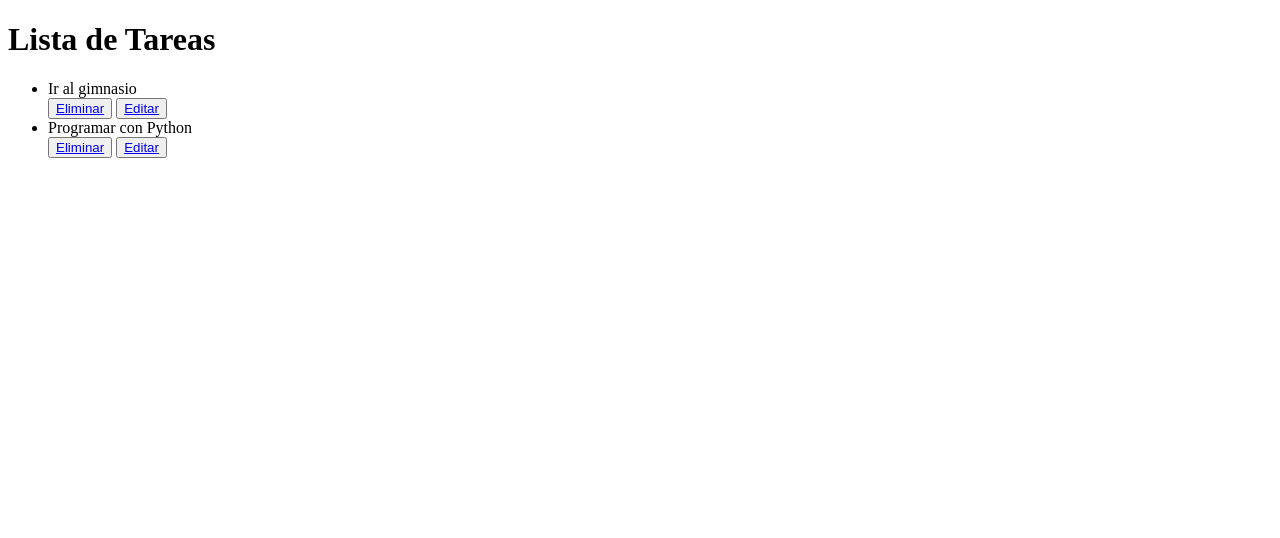
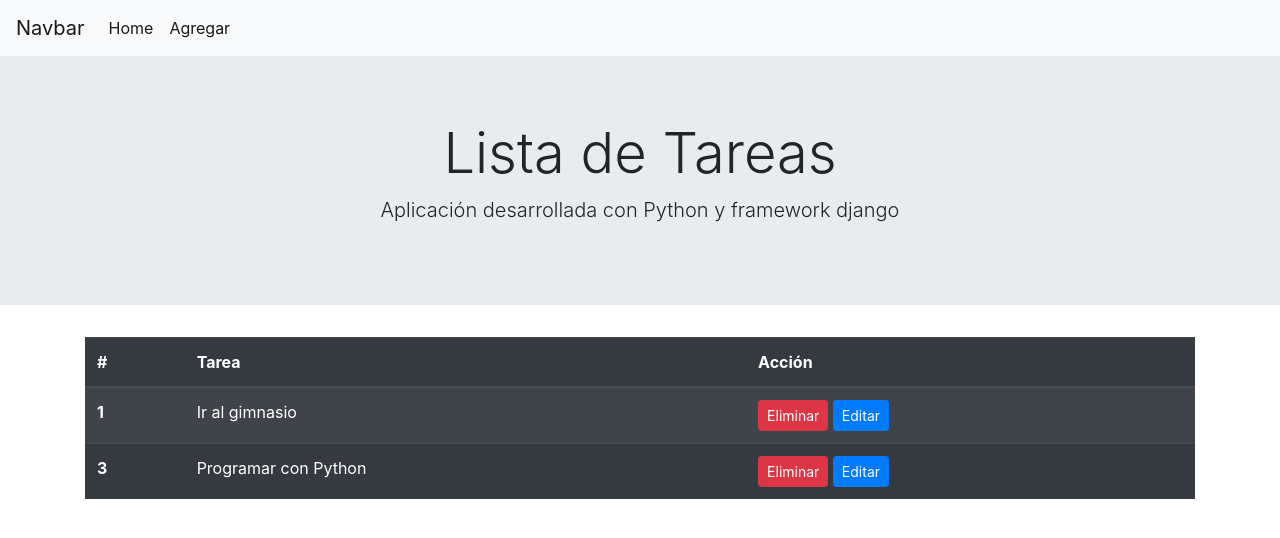
Before and after one commit to Mariac041825/djangoactivity, a Django app: page / in a window 1280 px wide. Shown: the top 538 px of the page. Run offline with Django 5.2, Linux system fonts and the light colour scheme; data comes from the database, SQL or seed files in the repository; both versions use the stored data as it was after the commit.

Commit message:
tercer commit

```diff
--- a/todo/Templates/todo/home.html
+++ b/todo/Templates/todo/home.html
@@ -1,11 +1,28 @@
 {% extends 'todo/layout.html' %}
 {% block content %}
-    <h1>Lista de Tareas </h1>
-    <ul>
-        {% for tarea in tareas %}
-        <li> {{ tarea }} </li>
-        <button><a href="{% url 'eliminar' tarea.id %}"> Eliminar </a></button>
-        <button><a href="{% url 'editar' tarea.id %}"> Editar </a></button>
-        {% endfor %}
-    </ul>
+<div class="container">
+  <table class="table table-striped table-dark">
+  <thead>
+    <tr>
+      <th scope="col">#</th>
+      <th scope="col">Tarea</th>
+      <th scope="col">Acción</th>
+
+    </tr>
+  </thead>
+  <tbody>
+    {% for tarea in tareas %}
+    <tr>
+      <th scope="row">{{tarea.id}}</th>
+    <td>{{tarea}}</td>
+      <td>
+        <a class="btn btn-danger btn-sm" href="{% url 'eliminar' tarea.id %}">Eliminar </a></button>
+        <a class="btn btn-primary btn-sm" href="{% url 'editar' tarea.id %}"> Editar
+      </td>
+    </tr>
+    {% endfor %}
+
+  </tbody>
+</table>
+
 {%  endblock %}
--- a/todo/Templates/todo/layout.html
+++ b/todo/Templates/todo/layout.html
@@ -1,13 +1,49 @@
-<!DOCTYPE html>
-<html lang="en">
-<head>
-    <meta charset="UTF-8">
-    <meta name="viewport" content="width=device-width, initial-scale=1.0">
-    <title>Todo app</title>
-</head>
-<body>
+<!doctype html>
+<html lang="es" dir="">
+  <head>
+    <!-- Required meta tags -->
+    <meta charset="utf-8">
+    <meta name="viewport" content="width=device-width, initial-scale=1, shrink-to-fit=no">
+
+    <!-- Bootstrap CSS -->
+    <link rel="stylesheet" href="https://cdn.jsdelivr.net/npm/bootstrap@4.6.2/dist/css/bootstrap.min.css" integrity="sha384-xOolHFLEh07PJGoPkLv1IbcEPTNtaed2xpHsD9ESMhqIYd0nLMwNLD69Npy4HI+N" crossorigin="anonymous">
+
+    <title>Hello, world!</title>
+  </head>
+  <body>
+    <nav class="navbar navbar-expand-lg navbar-light bg-light">
+  <a class="navbar-brand" href="#">Navbar</a>
+  <button class="navbar-toggler" type="button" data-toggle="collapse" data-target="#navbarSupportedContent" aria-controls="navbarSupportedContent" aria-expanded="false" aria-label="Toggle navigation">
+    <span class="navbar-toggler-icon"></span>
+  </button>
+
+  <div class="collapse navbar-collapse" id="navbarNav">
+    <ul class="navbar-nav">
+      <li class="nav-item ">
+        <a class="nav-link active" href="{% url 'home'%}">Home</a>
+      </li>
+      <li class="nav-item">
+        <a class="nav-link active" href="{% url 'agregar'%}">Agregar</a>
+      </li>
+
+      </li>
+    </ul>
+  </div>
+  </div>
+</nav>
+
+<div class="jumbotron jumbotron-fluid">
+  <div class="container text-center">
+    <h1 class="display-4">Lista de Tareas </h1>
+    <p class="lead">Aplicación desarrollada con Python y framework django</p>
+  </div>
+</div>
+
     {% block content %}
     {% endblock %}
 
-</body>
+
+
+
+  </body>
 </html>
```
Also changed, not shown: todo/Templates/todo/agregar.html (+8 -4 lines), todo/Templates/todo/editar.html (+9 -8 lines), db.sqlite3.
